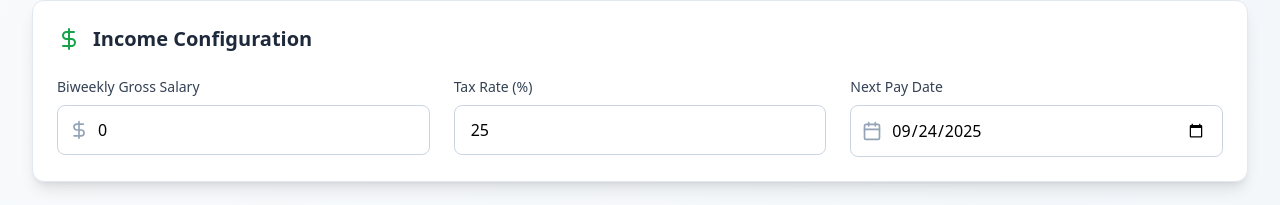
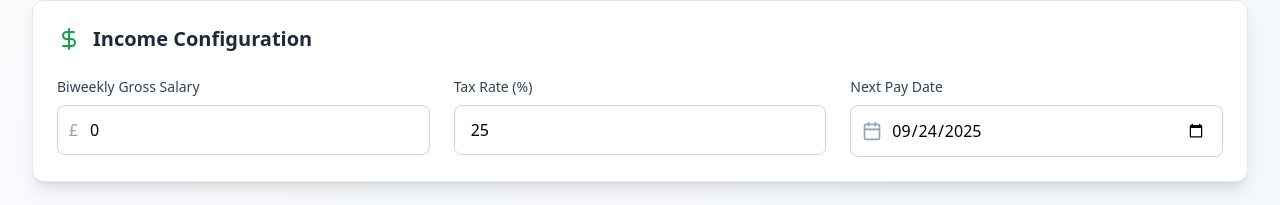
Before and after one commit to wjlander/pbdm, a React (Vite) app: page / in a window 1280 px wide. Both pictures are taken after a click on the button "Income". Shown: the part 197-402 px from the top of the page. Built offline with nearby package versions, Linux system fonts and the light colour scheme.

Commit message:
Update all $ references to £

```diff
--- a/src/components/IncomeTracker.tsx
+++ b/src/components/IncomeTracker.tsx
@@ -74,13 +74,13 @@ const IncomeTracker: React.FC<IncomeTrackerProps> = ({ budgetData, setBudgetData
               Biweekly Gross Salary
             </label>
             <div className="relative">
-              <DollarSign className="absolute left-3 top-1/2 transform -translate-y-1/2 h-5 w-5 text-slate-400" />
+              <span className="absolute left-3 top-1/2 transform -translate-y-1/2 text-slate-400 font-medium">£</span>
               <input
                 type="number"
                 value={biweeklyGross}
                 onChange={(e) => setBiweeklyGross(Number(e.target.value))}
                 onBlur={updateIncome}
-                className="w-full pl-10 pr-4 py-3 border border-slate-300 rounded-lg focus:ring-2 focus:ring-blue-500 focus:border-transparent"
+                className="w-full pl-8 pr-4 py-3 border border-slate-300 rounded-lg focus:ring-2 focus:ring-blue-500 focus:border-transparent"
                 placeholder="0.00"
               />
             </div>
```
